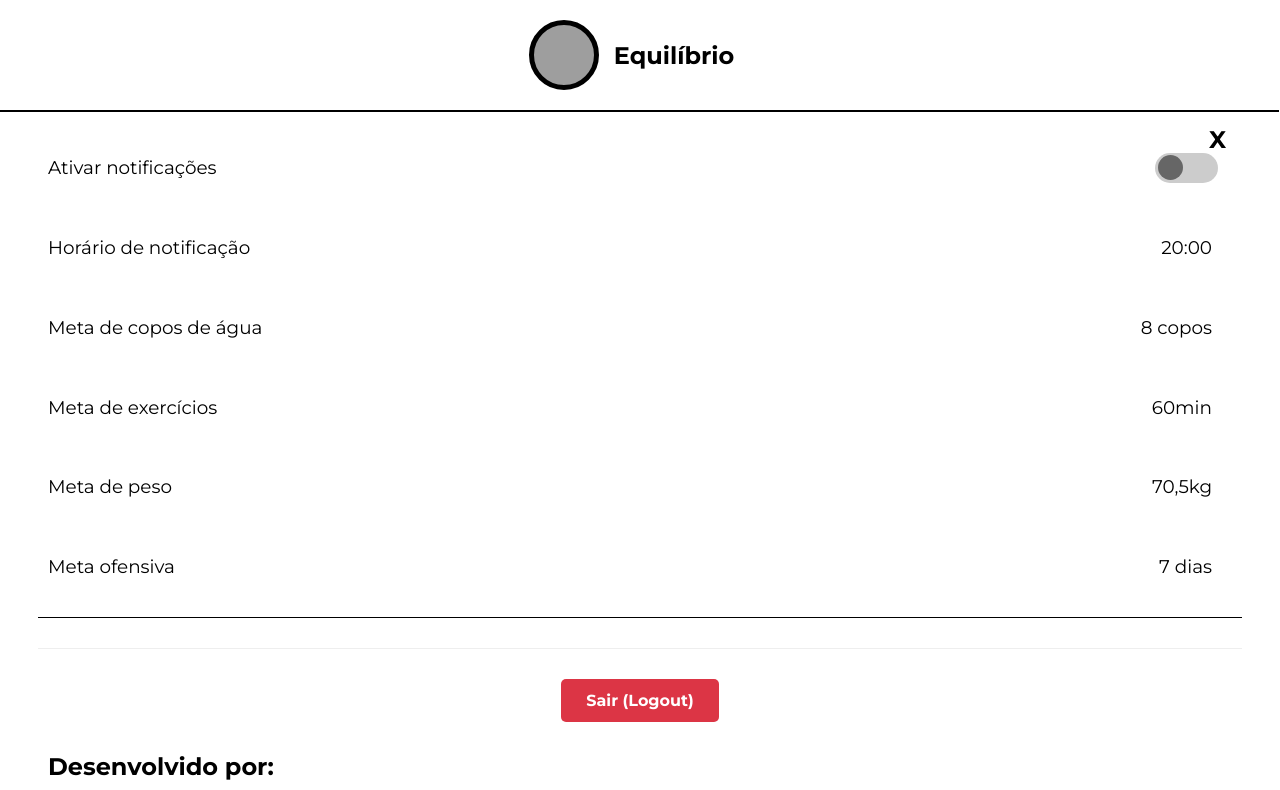
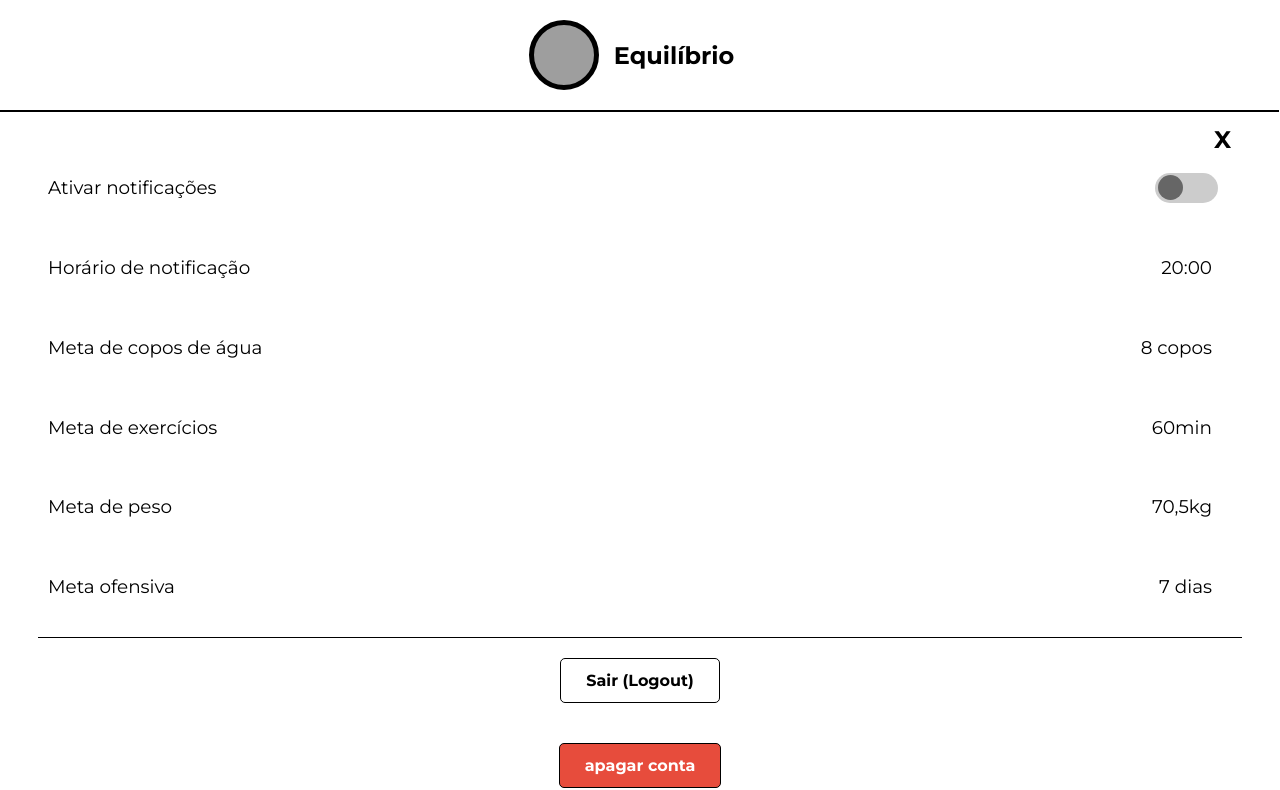
Before and after one commit to ThaigoDev/equilibrio-app-front, a React (Vite) app: page /settings in a window 1280 px wide. Shown: the top 790 px of the page. Built offline with nearby package versions, Linux system fonts and the light colour scheme; sample sign-in values are in the browser's storage; grey boxes are pictures that could not be loaded.

Commit message:
modificações nos botoes de sair(logout) e no botao de excluir conta

```diff
--- a/src/pages/Settings.css
+++ b/src/pages/Settings.css
@@ -1,21 +1,15 @@
 @import url('https://fonts.googleapis.com/css2?family=Montserrat:ital,wght@0,100..900;1,100..900&display=swap');
 
-* p{
+* p {
   font-family: 'Montserrat', sans-serif;
   font-size: 115%;
 }
+
 .setting-corpo {
   font-family: 'Segoe UI', Tahoma, Geneva, Verdana, sans-serif;
   margin: 0 10px;
-}
+  margin-top: 30px;
 
-.topo-setting {
-  display: flex;
-  justify-content: center;
-  align-items: center;
-  border-bottom: solid black 1px;
-  width: 109%;
-  margin-left: -18px;
 }
 
 .logo-settings {
@@ -41,12 +35,13 @@
 .botao-fechar-container {
   position: absolute;
   top: 125px;
-  right: 45px;
+  right: 40px;
+
 }
 
 .botao-fechar {
-  background-color: transparent;
-  border: none;
+
+
   font-size: 24px;
   font-weight: bolder;
   color: #000;
@@ -82,7 +77,7 @@
 }
 
 
-.corpo-topo{
+.corpo-topo {
   display: flex;
   align-items: center;
   justify-content: center;
@@ -167,6 +162,7 @@
 }
 
 .desenvolvedores {
+  border-top: solid 1px black;
   margin-left: 10px;
 }
 
@@ -233,3 +229,26 @@
   white-space: nowrap;
   font-weight: bold;
 }
+
+.botao-sair-settings {
+  padding: 12px 25px;
+  background-color: white;
+  border: none;
+  border-Radius: 5px;
+  cursor: pointer;
+  font-Size: 16px;
+  font-Weight: bold;
+  border: #000 solid 1px;
+}
+
+.apagar-conta {
+  background-color: #e74c3c;
+  color: white;
+}
+
+.logout-section {
+  margin-Bottom: 20px;
+  text-align: center;
+  padding-top: 20px;
+
+}
--- a/src/pages/Settings.jsx
+++ b/src/pages/Settings.jsx
@@ -72,23 +72,16 @@ function Settings({ onLogout }) {
                 </div>
 
                 {/* Seção do Botão de Logout */}
-                <div className="logout-section" style={{ marginTop: '30px', marginBottom: '30px', textAlign: 'center', borderTop: '1px solid #eee', paddingTop: '30px' }}>
-                    <button
-                        onClick={onLogout} // Chama a função de logout recebida via props
-                        className="botao-sair-settings" // Você pode estilizar esta classe no seu Settings.css
-                        style={{
-                            padding: '12px 25px',
-                            backgroundColor: '#dc3545',
-                            color: 'white',
-                            border: 'none',
-                            borderRadius: '5px',
-                            cursor: 'pointer',
-                            fontSize: '16px',
-                            fontWeight: 'bold'
-                        }}
-                    >
-                        Sair (Logout)
-                    </button>
+               <div className="logout-section" >
+
+                    <button onClick={onLogout} className="botao-sair-settings" > Sair (Logout) </button>
+
+                </div>
+
+                <div className="logout-section" >
+
+                    <button onClick={onLogout} className="botao-sair-settings apagar-conta" > apagar conta </button>
+
                 </div>
 
                 <div className="desenvolvedores">
```
